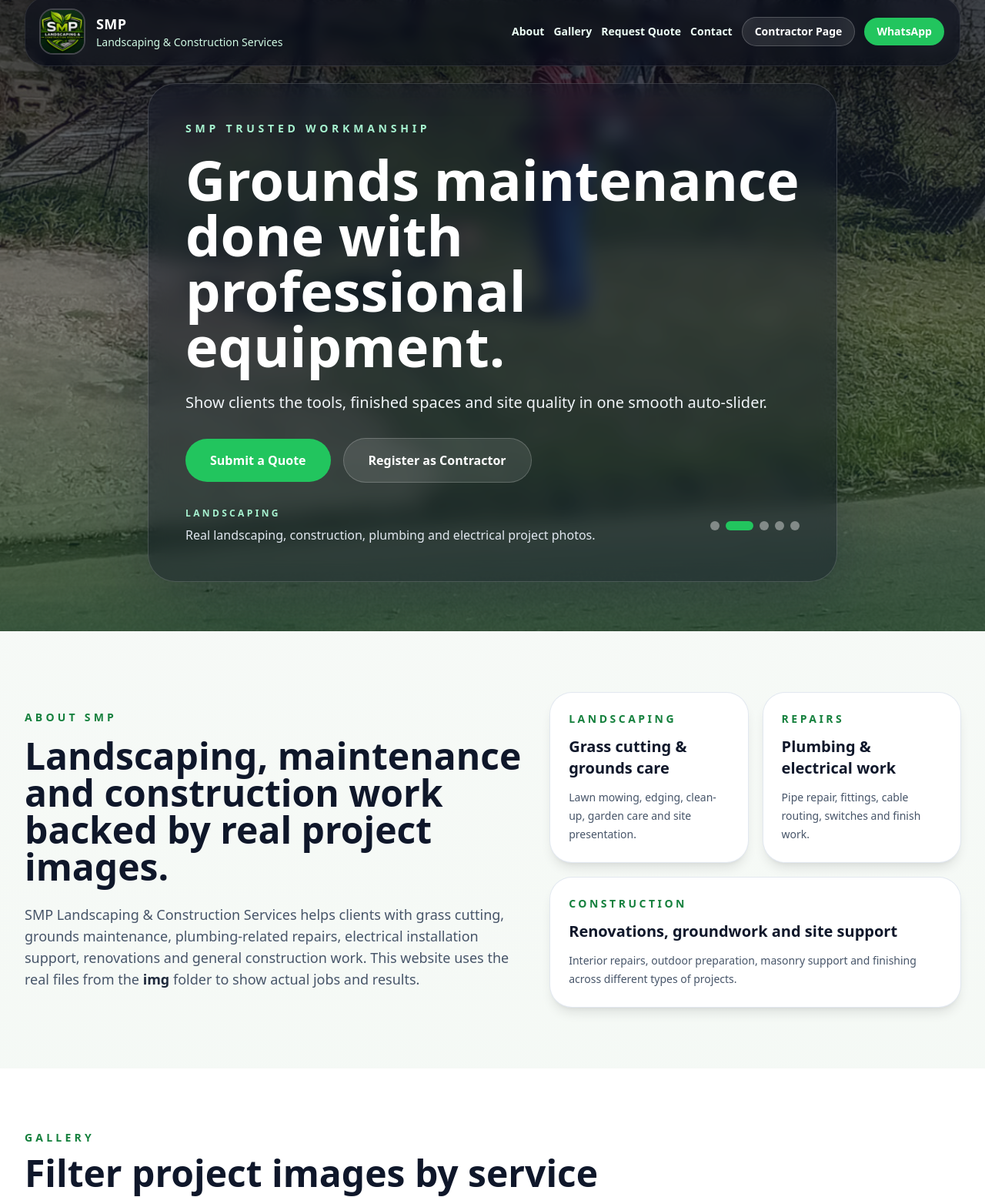
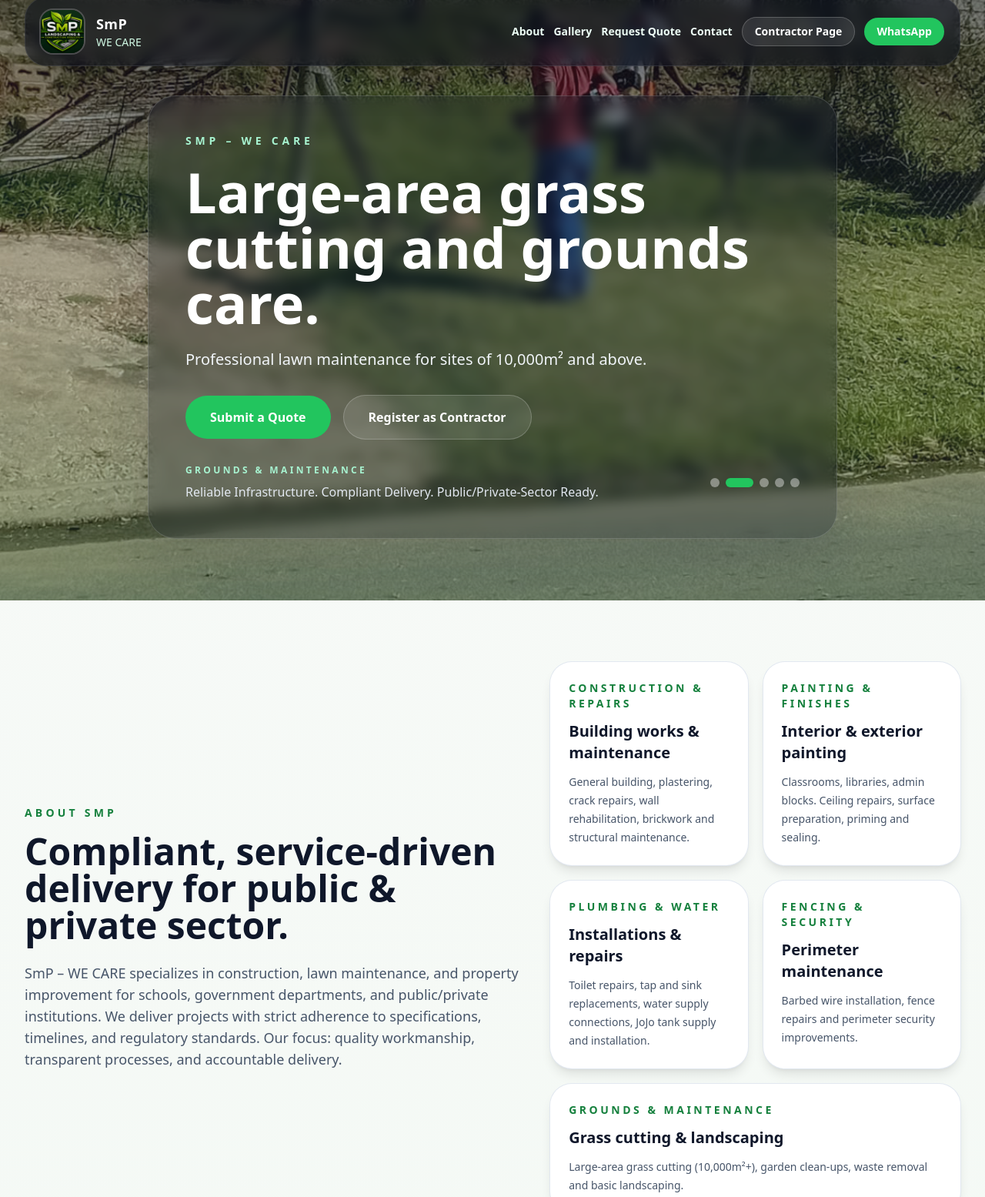
Before and after one commit to emergesites/MberoApp, a plain HTML site: page index.html in a window 1280 px wide. Shown: the part 20-1575 px from the top of the page at 77% size. Drawn offline with nearby package versions, Linux system fonts and the light colour scheme.

Commit message:
feat: update to SmP WE CARE company profile, fix Brevo error logging, reduce hero blur
Co-Authored-By: Devin AI <158243242+devin-ai-integration[bot]@users.noreply.github.com>

```diff
--- a/app.js
+++ b/app.js
@@ -3,33 +3,33 @@ const GOOGLE_APPS_SCRIPT_URL = "https://script.google.com/macros/s/AKfycbwfgV_xT
 const heroSlides = [
   {
     image: "img/SlideShow/WhatsApp Image 2026-06-02 at 10.33.35.jpeg",
-    service: "Landscaping",
-    title: "Professional property work with real project photos.",
-    description: "Full-screen slideshow featuring real SMP projects from the img folder.",
+    service: "Grounds & Maintenance",
+    title: "Quality workmanship for schools and institutions.",
+    description: "SmP – WE CARE delivers compliant, on-time projects for public and private sector clients.",
   },
   {
     image: "img/SlideShow/WhatsApp Image 2026-06-02 at 10.33.35 (1).jpeg",
-    service: "Landscaping",
-    title: "Grounds maintenance done with professional equipment.",
-    description: "Show clients the tools, finished spaces and site quality in one smooth auto-slider.",
+    service: "Grounds & Maintenance",
+    title: "Large-area grass cutting and grounds care.",
+    description: "Professional lawn maintenance for sites of 10,000m² and above.",
   },
   {
     image: "img/SlideShow/WhatsApp Image 2026-06-02 at 10.33.34 (1).jpeg",
-    service: "Landscaping",
-    title: "Clean, neat outdoor spaces after the job is done.",
-    description: "Real before-and-after landscaping results build trust quickly.",
+    service: "Construction & Repairs",
+    title: "Building works, plastering and structural maintenance.",
+    description: "General construction, crack repairs, brickwork and wall rehabilitation.",
   },
   {
     image: "img/SlideShow/WhatsApp Image 2026-06-02 at 10.33.23.jpeg",
-    service: "Electrical",
-    title: "Construction, repairs and installation support in one team.",
-    description: "The slideshow can also highlight electrical and finishing work by SMP.",
+    service: "Painting & Finishes",
+    title: "Interior and exterior painting for institutions.",
+    description: "Classrooms, libraries, admin blocks — surface prep, priming, sealing and repainting.",
   },
   {
     image: "img/SlideShow/WhatsApp Image 2026-06-02 at 10.33.22.jpeg",
-    service: "Plumbing",
-    title: "Practical repairs for pipes, fittings and site maintenance.",
-    description: "Use the same hero to showcase maintenance jobs and utility work.",
+    service: "Plumbing & Water Systems",
+    title: "Toilet repairs, taps and JoJo tank installations.",
+    description: "Water supply connections, reticulation and plumbing maintenance.",
   },
 ];
 
@@ -156,19 +156,23 @@ async function submitToGoogleAppsScript(formType, form, statusElement) {
       submittedAt: new Date().toISOString(),
     });
 
-    /* Google Apps Script redirects POST responses to a different
-       domain, which causes a CORS block on the redirect. Using
-       mode:"no-cors" avoids both the preflight and the redirect
-       CORS issue. The POST body is still delivered and doPost()
-       runs server-side. The trade-off: we can't read the response,
-       so a network-level failure rejects the promise while a
-       successful send always appears to succeed. */
-    await fetch(GOOGLE_APPS_SCRIPT_URL, {
+    /* Apps Script web-app deployed with "Anyone" access returns
+       CORS-enabled JSON responses via redirect to
+       script.googleusercontent.com. If CORS blocks, the catch
+       block handles the error and shows it in the browser console. */
+    const response = await fetch(GOOGLE_APPS_SCRIPT_URL, {
       method: "POST",
-      mode: "no-cors",
       redirect: "follow",
       body: jsonBody,
     });
+
+    const result = await response.json().catch(() => null);
+
+    if (result && !result.success) {
+      console.error("Server error:", result.message);
+      setStatus(statusElement, result.message || "Submission failed on server.", "error");
+      return;
+    }
 
     setStatus(
       statusElement,
--- a/index.html
+++ b/index.html
@@ -3,7 +3,7 @@
 <head>
   <meta charset="UTF-8" />
   <meta name="viewport" content="width=device-width, initial-scale=1.0" />
-  <title>SMP Landscaping & Construction Services</title>
+  <title>SmP – WE CARE | Construction, Maintenance & Property Improvement</title>
   <link rel="icon" type="image/jpeg" href="img/Logo.jpeg" />
   <script src="https://cdn.tailwindcss.com"></script>
   <style>
@@ -16,10 +16,10 @@
     }
 
     .glass-panel {
-      backdrop-filter: blur(12px);
-      background: rgba(15, 23, 42, 0.42);
+      backdrop-filter: blur(8px);
+      background: rgba(15, 23, 42, 0.28);
       border: 1px solid rgba(255, 255, 255, 0.16);
-      box-shadow: 0 20px 80px rgba(15, 23, 42, 0.28);
+      box-shadow: 0 20px 80px rgba(15, 23, 42, 0.18);
     }
 
     .hero-slide {
@@ -63,8 +63,8 @@
           <a href="index.html" class="flex items-center gap-4">
             <img src="img/Logo.jpeg" alt="SMP logo" class="h-14 w-14 rounded-2xl object-cover ring-2 ring-white/20">
             <div>
-              <p class="text-lg font-black tracking-wide">SMP</p>
-              <p class="text-sm text-emerald-100">Landscaping & Construction Services</p>
+              <p class="text-lg font-black tracking-wide">SmP</p>
+              <p class="text-sm text-emerald-100">WE CARE</p>
             </div>
           </a>
           <button id="menu-toggle" type="button" aria-label="Toggle menu" class="flex h-10 w-10 items-center justify-center rounded-xl bg-white/10 text-white transition hover:bg-white/20 md:hidden">
@@ -79,7 +79,7 @@
           <a href="#quote-form" class="hover:text-white">Request Quote</a>
           <a href="#contact" class="hover:text-white">Contact</a>
           <a href="contractor.html" class="rounded-full border border-white/20 bg-white/10 px-4 py-2 text-white transition hover:bg-white/20">Contractor Page</a>
-          <a href="https://wa.me/27634516432" target="_blank" class="rounded-full bg-green-500 px-4 py-2 text-white transition hover:bg-green-400">WhatsApp</a>
+          <a href="https://wa.me/27642323431" target="_blank" class="rounded-full bg-green-500 px-4 py-2 text-white transition hover:bg-green-400">WhatsApp</a>
         </div>
       </nav>
     </div>
@@ -88,12 +88,12 @@
   <main>
     <section class="relative min-h-screen overflow-hidden">
       <div id="hero-slides" class="absolute inset-0"></div>
-      <div class="absolute inset-0 bg-gradient-to-b from-slate-950/75 via-slate-900/55 to-green-950/70"></div>
+      <div class="absolute inset-0 bg-gradient-to-b from-slate-950/50 via-slate-900/30 to-green-950/40"></div>
 
       <div class="relative z-10 flex min-h-screen items-center justify-center px-4 pt-32 pb-16 sm:px-6 lg:px-8">
         <div class="mx-auto flex w-full max-w-7xl justify-center">
           <div class="glass-panel max-w-4xl rounded-[36px] p-7 text-white sm:p-10 lg:p-12">
-            <p class="text-sm font-bold uppercase tracking-[0.34em] text-emerald-200">SMP trusted workmanship</p>
+            <p class="text-sm font-bold uppercase tracking-[0.34em] text-emerald-200">SmP – WE CARE</p>
             <h1 id="hero-title" class="mt-5 text-4xl font-black leading-tight sm:text-6xl lg:text-7xl"></h1>
             <p id="hero-description" class="mt-6 max-w-3xl text-base leading-8 text-slate-100 sm:text-xl"></p>
 
@@ -105,7 +105,7 @@
             <div class="mt-8 flex flex-col gap-4 sm:flex-row sm:items-center sm:justify-between">
               <div>
                 <p id="hero-service" class="text-xs font-bold uppercase tracking-[0.28em] text-emerald-200"></p>
-                <p class="mt-2 text-sm text-slate-200 sm:text-base">Real landscaping, construction, plumbing and electrical project photos.</p>
+                <p class="mt-2 text-sm text-slate-200 sm:text-base">Reliable Infrastructure. Compliant Delivery. Public/Private-Sector Ready.</p>
               </div>
               <div id="hero-dots" class="flex flex-wrap gap-2"></div>
             </div>
@@ -117,28 +117,38 @@
     <section id="about" class="mx-auto max-w-7xl px-4 py-20 sm:px-6 lg:px-8">
       <div class="grid gap-8 lg:grid-cols-[1.1fr_0.9fr] lg:items-center">
         <div>
-          <p class="text-sm font-bold uppercase tracking-[0.3em] text-green-700">About SMP</p>
-          <h2 class="mt-4 text-3xl font-black text-slate-900 sm:text-5xl">Landscaping, maintenance and construction work backed by real project images.</h2>
+          <p class="text-sm font-bold uppercase tracking-[0.3em] text-green-700">About SmP</p>
+          <h2 class="mt-4 text-3xl font-black text-slate-900 sm:text-5xl">Compliant, service-driven delivery for public &amp; private sector.</h2>
           <p class="mt-6 text-base leading-8 text-slate-600 sm:text-lg">
-            SMP Landscaping & Construction Services helps clients with grass cutting, grounds maintenance, plumbing-related repairs, electrical installation support, renovations and general construction work. This website uses the real files from the <span class="font-bold text-slate-800">img</span> folder to show actual jobs and results.
+            SmP – WE CARE specializes in construction, lawn maintenance, and property improvement for schools, government departments, and public/private institutions. We deliver projects with strict adherence to specifications, timelines, and regulatory standards. Our focus: quality workmanship, transparent processes, and accountable delivery.
           </p>
         </div>
 
         <div class="grid gap-5 sm:grid-cols-2">
           <article class="rounded-[28px] bg-white p-6 shadow-lg ring-1 ring-slate-200">
-            <p class="text-sm font-bold uppercase tracking-[0.25em] text-green-700">Landscaping</p>
-            <h3 class="mt-3 text-xl font-black text-slate-900">Grass cutting & grounds care</h3>
-            <p class="mt-3 text-sm leading-6 text-slate-600">Lawn mowing, edging, clean-up, garden care and site presentation.</p>
+            <p class="text-sm font-bold uppercase tracking-[0.25em] text-green-700">Construction & Repairs</p>
+            <h3 class="mt-3 text-xl font-black text-slate-900">Building works & maintenance</h3>
+            <p class="mt-3 text-sm leading-6 text-slate-600">General building, plastering, crack repairs, wall rehabilitation, brickwork and structural maintenance.</p>
           </article>
           <article class="rounded-[28px] bg-white p-6 shadow-lg ring-1 ring-slate-200">
-            <p class="text-sm font-bold uppercase tracking-[0.25em] text-green-700">Repairs</p>
-            <h3 class="mt-3 text-xl font-black text-slate-900">Plumbing & electrical work</h3>
-            <p class="mt-3 text-sm leading-6 text-slate-600">Pipe repair, fittings, cable routing, switches and finish work.</p>
+            <p class="text-sm font-bold uppercase tracking-[0.25em] text-green-700">Painting & Finishes</p>
+            <h3 class="mt-3 text-xl font-black text-slate-900">Interior & exterior painting</h3>
+            <p class="mt-3 text-sm leading-6 text-slate-600">Classrooms, libraries, admin blocks. Ceiling repairs, surface preparation, priming and sealing.</p>
+          </article>
+          <article class="rounded-[28px] bg-white p-6 shadow-lg ring-1 ring-slate-200">
+            <p class="text-sm font-bold uppercase tracking-[0.25em] text-green-700">Plumbing & Water</p>
+            <h3 class="mt-3 text-xl font-black text-slate-900">Installations & repairs</h3>
+            <p class="mt-3 text-sm leading-6 text-slate-600">Toilet repairs, tap and sink replacements, water supply connections, JoJo tank supply and installation.</p>
+          </article>
+          <article class="rounded-[28px] bg-white p-6 shadow-lg ring-1 ring-slate-200">
+            <p class="text-sm font-bold uppercase tracking-[0.25em] text-green-700">Fencing & Security</p>
+            <h3 class="mt-3 text-xl font-black text-slate-900">Perimeter maintenance</h3>
+            <p class="mt-3 text-sm leading-6 text-slate-600">Barbed wire installation, fence repairs and perimeter security improvements.</p>
           </article>
           <article class="rounded-[28px] bg-white p-6 shadow-lg ring-1 ring-slate-200 sm:col-span-2">
-            <p class="text-sm font-bold uppercase tracking-[0.25em] text-green-700">Construction</p>
-            <h3 class="mt-3 text-xl font-black text-slate-900">Renovations, groundwork and site support</h3>
-            <p class="mt-3 text-sm leading-6 text-slate-600">Interior repairs, outdoor preparation, masonry support and finishing across different types of projects.</p>
+            <p class="text-sm font-bold uppercase tracking-[0.25em] text-green-700">Grounds & Maintenance</p>
+            <h3 class="mt-3 text-xl font-black text-slate-900">Grass cutting & landscaping</h3>
+            <p class="mt-3 text-sm leading-6 text-slate-600">Large-area grass cutting (10,000m²+), garden clean-ups, waste removal and basic landscaping.</p>
           </article>
         </div>
       </div>
@@ -195,8 +205,8 @@
       <div class="mx-auto max-w-3xl rounded-[36px] bg-white p-7 shadow-2xl ring-1 ring-slate-200 sm:p-10">
         <div class="text-center">
           <p class="text-sm font-bold uppercase tracking-[0.3em] text-green-700">Submit a quote</p>
-          <h2 class="mt-3 text-3xl font-black text-slate-900 sm:text-5xl">Tell SMP what work you need done</h2>
-          <p class="mt-4 text-base leading-8 text-slate-600">This form is centered on the page and prepared to send quote requests into Google Sheets and by email once the Apps Script deployment is public.</p>
+          <h2 class="mt-3 text-3xl font-black text-slate-900 sm:text-5xl">Tell us what work you need done</h2>
+          <p class="mt-4 text-base leading-8 text-slate-600">Submit your project details below and we'll respond with a quote. SmP – WE CARE delivers compliant, on-time work for schools, government and private institutions.</p>
         </div>
 
         <form id="quoteRequestForm" class="mt-10 space-y-5">
@@ -220,14 +230,14 @@
               <label for="quote-service" class="mb-2 block text-sm font-bold text-slate-700">Service needed</label>
               <select id="quote-service" name="service" required class="w-full rounded-2xl border border-slate-200 px-4 py-3 outline-none transition focus:border-green-500 focus:ring-4 focus:ring-green-100">
                 <option value="">Select service</option>
-                <option>Landscaping</option>
+                <option>Construction & Repairs</option>
+                <option>Painting & Finishes</option>
+                <option>Plumbing & Water Systems</option>
+                <option>Fencing & Security</option>
+                <option>Grounds & Maintenance</option>
                 <option>Grass Cutting</option>
-                <option>Garden Maintenance</option>
-                <option>Electrical</option>
-                <option>Plumbing</option>
-                <option>Paving</option>
                 <option>Renovations</option>
-                <option>Construction</option>
+                <option>General Building</option>
               </select>
             </div>
           </div>
@@ -265,19 +275,20 @@
         <div class="grid gap-8 lg:grid-cols-[1fr_0.9fr] lg:items-center">
           <div>
             <p class="text-sm font-bold uppercase tracking-[0.3em] text-emerald-300">Contact</p>
-            <h2 class="mt-3 text-3xl font-black sm:text-5xl">Talk to SMP about your next project</h2>
-            <p class="mt-5 max-w-3xl text-base leading-8 text-slate-300 sm:text-lg">Use WhatsApp for quick communication, submit the centered quote form for a proper job request, or visit the contractor page if you want to register your details to work with SMP.</p>
+            <h2 class="mt-3 text-3xl font-black sm:text-5xl">Talk to SmP about your next project</h2>
+            <p class="mt-5 max-w-3xl text-base leading-8 text-slate-300 sm:text-lg">Use WhatsApp or phone for quick communication, submit the quote form for a proper job request, or visit the contractor page to register your details.</p>
           </div>
 
           <div class="grid gap-5 sm:grid-cols-2">
-            <a href="https://wa.me/27634516432" target="_blank" class="rounded-[28px] border border-white/10 bg-white/5 p-6 transition hover:bg-white/10">
-              <p class="text-sm font-bold uppercase tracking-[0.25em] text-emerald-300">WhatsApp</p>
-              <p class="mt-3 text-xl font-black text-white">+27 63 451 6432</p>
+            <a href="https://wa.me/27642323431" target="_blank" class="rounded-[28px] border border-white/10 bg-white/5 p-6 transition hover:bg-white/10">
+              <p class="text-sm font-bold uppercase tracking-[0.25em] text-emerald-300">WhatsApp / Phone</p>
+              <p class="mt-3 text-xl font-black text-white">081 467 3054</p>
+              <p class="mt-2 text-sm text-slate-300">+27 64 232 3431</p>
               <p class="mt-3 text-sm leading-6 text-slate-300">Fastest way to chat about a job.</p>
             </a>
-            <a href="mailto:emergesites@gmail.com" class="rounded-[28px] border border-white/10 bg-white/5 p-6 transition hover:bg-white/10">
+            <a href="mailto:smpwecare@gmail.com" class="rounded-[28px] border border-white/10 bg-white/5 p-6 transition hover:bg-white/10">
               <p class="text-sm font-bold uppercase tracking-[0.25em] text-emerald-300">Email</p>
-              <p class="mt-3 text-xl font-black text-white break-all">emergesites@gmail.com</p>
+              <p class="mt-3 text-xl font-black text-white break-all">smpwecare@gmail.com</p>
               <p class="mt-3 text-sm leading-6 text-slate-300">For quote follow-ups and project communication.</p>
             </a>
           </div>
@@ -291,8 +302,8 @@
       <div class="flex items-center gap-4">
         <img src="img/Logo.jpeg" alt="SMP logo" class="h-14 w-14 rounded-2xl object-cover">
         <div>
-          <p class="text-lg font-black">SMP Landscaping & Construction Services</p>
-          <p class="text-sm text-slate-400">Real work. Real photos. Cleaner spaces. Better sites.</p>
+          <p class="text-lg font-black">SmP – WE CARE</p>
+          <p class="text-sm text-slate-400">Reliable Infrastructure. Compliant Delivery. Public/Private-Sector Ready.</p>
         </div>
       </div>
 
```
Also changed, not shown: contractor.html (+4 -4 lines), 1 other file.
